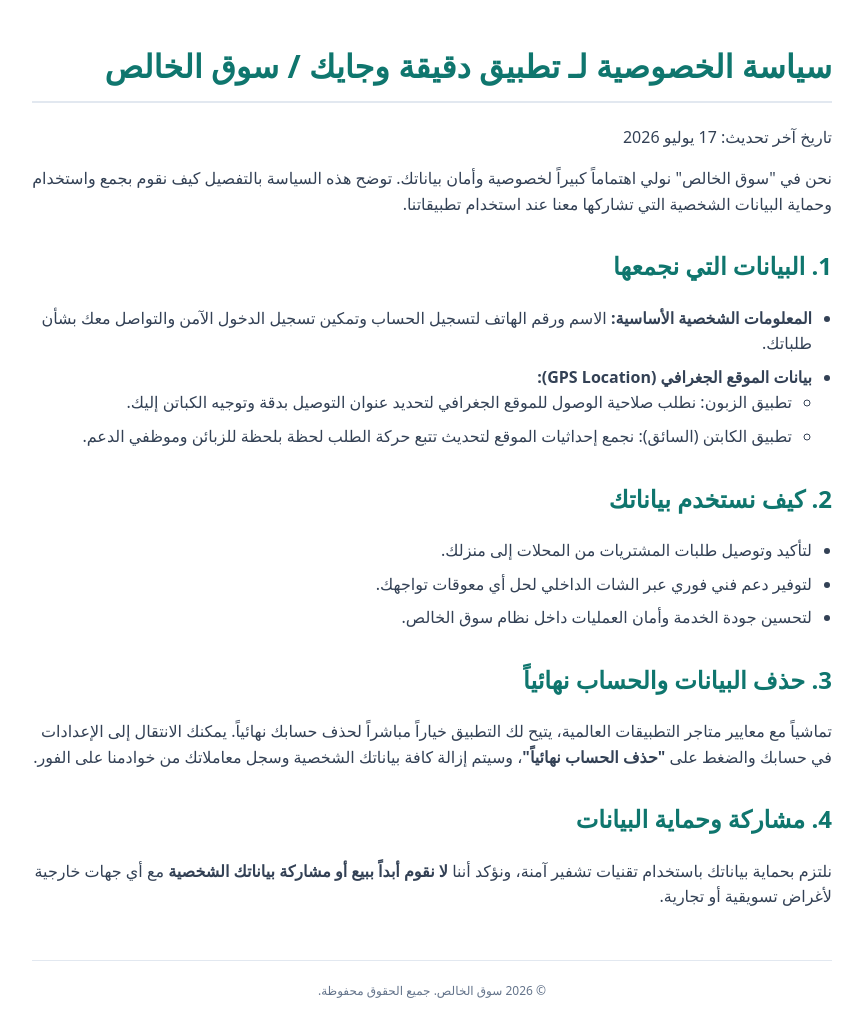
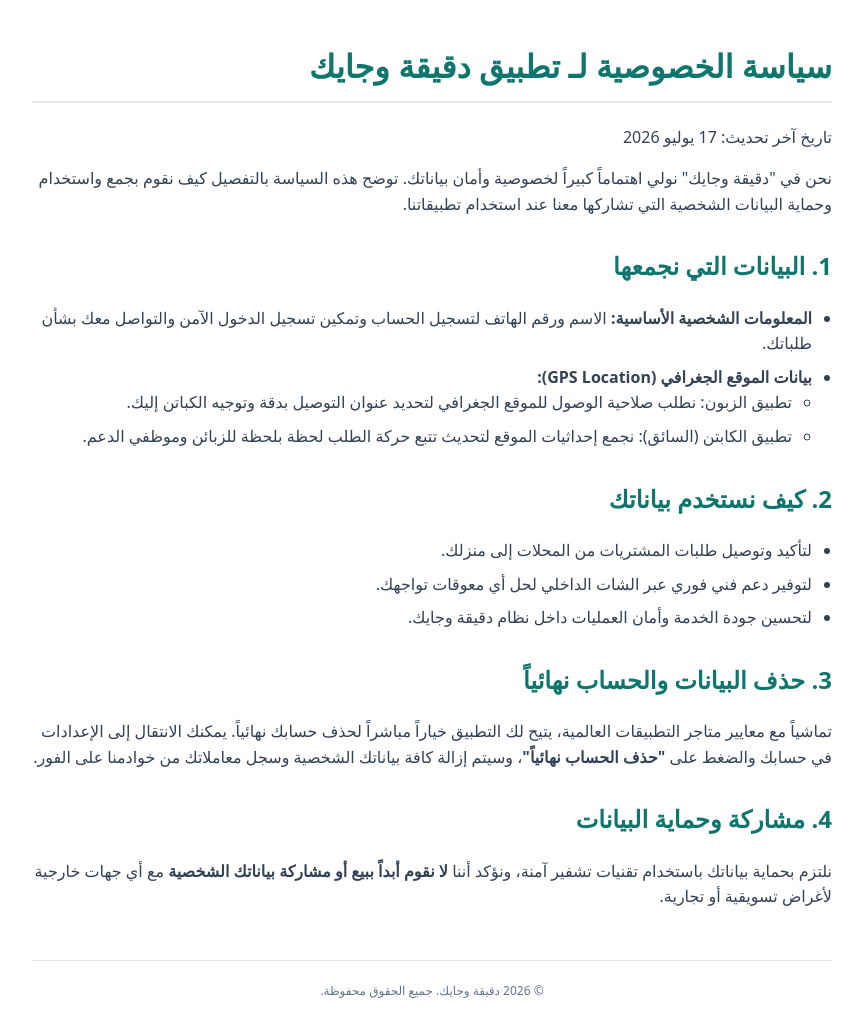
Before and after one commit to khalidalchalabi/elivery-backend, a website: page public/privacy.html in a window 1280 px wide. Shown: the whole page, without its empty margins (208-1071 px from the left). Drawn offline with Linux system fonts and the light colour scheme.

Commit message:
Remove سوق الخالص text from privacy policies

```diff
--- a/public/privacy.html
+++ b/public/privacy.html
@@ -3,7 +3,7 @@
 <head>
     <meta charset="UTF-8">
     <meta name="viewport" content="width=device-width, initial-scale=1.0">
-    <title>سياسة الخصوصية - تطبيق دقيقة وجايك / سوق الخالص</title>
+    <title>سياسة الخصوصية - تطبيق دقيقة وجايك</title>
     <style>
         body { font-family: system-ui, -apple-system, sans-serif; line-height: 1.6; margin: 40px auto; max-width: 800px; padding: 0 20px; color: #334155; }
         h1 { color: #0F766E; border-bottom: 2px solid #E2E8F0; padding-bottom: 10px; }
@@ -14,9 +14,9 @@
     </style>
 </head>
 <body>
-    <h1>سياسة الخصوصية لـ تطبيق دقيقة وجايك / سوق الخالص</h1>
+    <h1>سياسة الخصوصية لـ تطبيق دقيقة وجايك</h1>
     <p>تاريخ آخر تحديث: 17 يوليو 2026</p>
-    <p>نحن في "سوق الخالص" نولي اهتماماً كبيراً لخصوصية وأمان بياناتك. توضح هذه السياسة بالتفصيل كيف نقوم بجمع واستخدام وحماية البيانات الشخصية التي تشاركها معنا عند استخدام تطبيقاتنا.</p>
+    <p>نحن في "دقيقة وجايك" نولي اهتماماً كبيراً لخصوصية وأمان بياناتك. توضح هذه السياسة بالتفصيل كيف نقوم بجمع واستخدام وحماية البيانات الشخصية التي تشاركها معنا عند استخدام تطبيقاتنا.</p>
 
     <h2>1. البيانات التي نجمعها</h2>
     <ul>
@@ -33,7 +33,7 @@
     <ul>
         <li>لتأكيد وتوصيل طلبات المشتريات من المحلات إلى منزلك.</li>
         <li>لتوفير دعم فني فوري عبر الشات الداخلي لحل أي معوقات تواجهك.</li>
-        <li>لتحسين جودة الخدمة وأمان العمليات داخل نظام سوق الخالص.</li>
+        <li>لتحسين جودة الخدمة وأمان العمليات داخل نظام دقيقة وجايك.</li>
     </ul>
 
     <h2>3. حذف البيانات والحساب نهائياً</h2>
@@ -43,7 +43,7 @@
     <p>نلتزم بحماية بياناتك باستخدام تقنيات تشفير آمنة، ونؤكد أننا <strong>لا نقوم أبداً ببيع أو مشاركة بياناتك الشخصية</strong> مع أي جهات خارجية لأغراض تسويقية أو تجارية.</p>
 
     <div class="footer">
-        © 2026 سوق الخالص. جميع الحقوق محفوظة.
+        © 2026 دقيقة وجايك. جميع الحقوق محفوظة.
     </div>
 </body>
 </html>
```
Also changed, not shown: public/web/privacy.html (+5 -5 lines).
